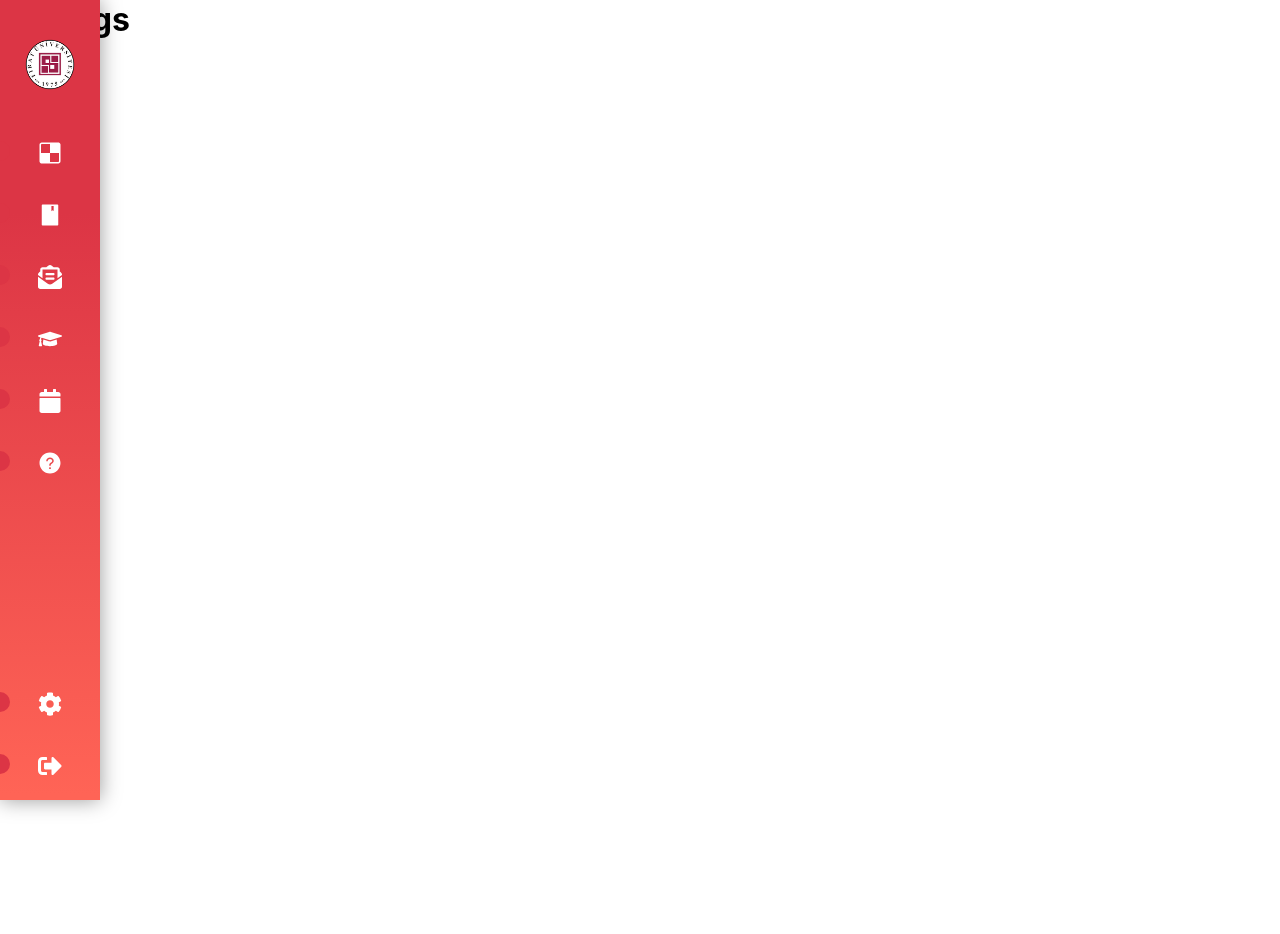
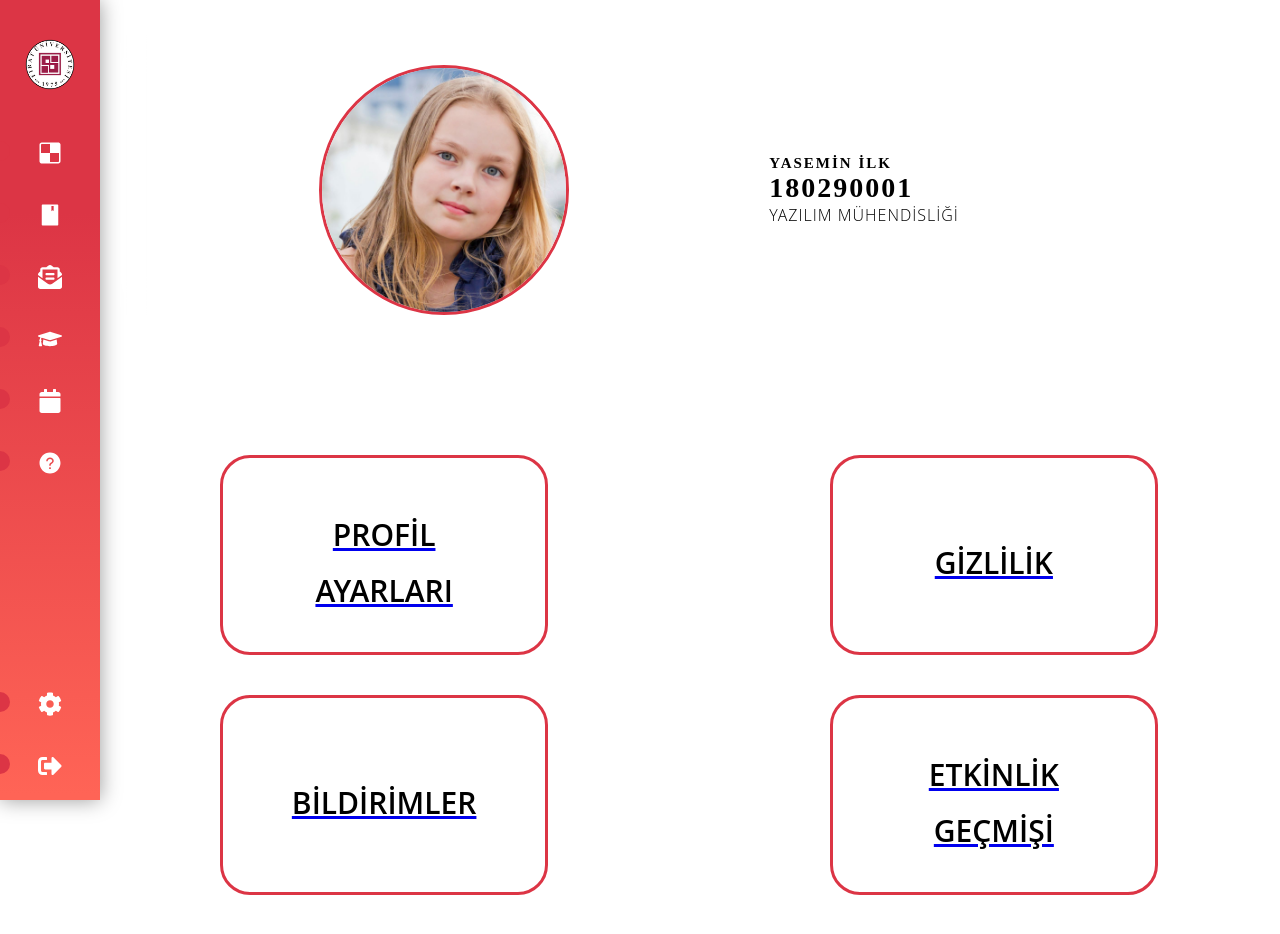
Before and after one commit to Atlantis-Takimi/Atlantis-Frontend, a React (Create React App) app in the folder frontend/: page /settings in a window 1280 px wide. Shown: the top 934 px of the page. Before the commit the page ends 800 px from the top, so only its background shows below. Built offline with nearby package versions, Linux system fonts and the light colour scheme.

Commit message:
Create settings page

```diff
--- a/frontend/src/App.js
+++ b/frontend/src/App.js
@@ -21,7 +21,7 @@ import Events from './Pages/Events'
 import HelpCenter from './Pages/HelpCenter'
 import Lessons from './Pages/Lessons'
 import QuestionsAnswers from './Pages/QuestionsAnswers'
-import Settings from './Pages/Settings'
+import Settings from './Pages/Settings/Settings'
 
 
 
--- /dev/null
+++ b/frontend/src/Pages/Settings/Settings.css
@@ -0,0 +1,118 @@
+.header-container {
+    position: relative;
+    display: flex;
+    justify-content: center;
+    align-items: center;
+    margin-top: 5px;
+    backdrop-filter: blur(20px);
+}
+
+@keyframes fade-in {
+    0%{transform: translateY(0);
+        opacity: 1;
+    }
+}
+
+.header-container h3 {
+    display: flex;
+    flex-direction: column;
+    font-size: 28px;
+    text-transform: uppercase;
+    font-weight: 900;
+    letter-spacing: 2px;
+    font-family: Poppins;
+}
+
+.header-container h3 p {
+    font-size: 15px;
+}
+
+.header-container h3 p span {
+    color: var(--color-pri);
+    font-size: 20px;
+}
+
+.header-container h2 {
+    font-size: 16px;
+    font-weight: 100;
+    color: var(--color-pri);
+    font-family: "Open Sans";
+    letter-spacing: 1px;
+}
+
+.header-container img {
+    height: 250px;
+    width: 250px;
+    border-radius: 50%;
+    border: 3px solid #DC3545;
+    transform: translate(-200px);
+}
+
+/* ---- */
+
+.settings-container {
+    position: relative;
+    display: flex;
+    flex-direction: column;
+    justify-content: start;
+    align-items: flex-start;
+    min-height: 80vh;
+    padding: 100px;
+}
+
+.settings-container h1 {
+    margin: 0 auto;
+    font-size: 22px;
+    font-family: 'Open Sans Condansed';
+    font-weight: 400;
+    color: var(--color-pri);
+}
+
+.settings-container .settings-links {
+    position: relative;
+    display: flex;
+    justify-content: space-between;
+    align-items: center;
+    width: 100%;
+    margin-top: 40px;
+}
+
+
+.settings-container .settings {
+    position: relative;
+    height: 200px;
+    width: 35%;
+    border: 3px solid #DC3545;
+    border-radius: 30px;
+    display: flex;
+    flex-direction: column;
+    justify-content: center;
+    align-items: center;
+    transition: background .3s ease, transform .2s ease;
+}
+
+.settings-container .settings:hover {
+    background: rgba(255, 2555, 255, 0.096);
+    transform: scale(1.1);
+    color: #DC3545;
+}
+
+.settings-container .settings h2 {
+    position: relative;
+    margin-top: 15px;
+    font-size: 30px;
+    font-weight: 600;
+    display: flex;
+    flex-direction: column;
+    text-transform: capitalize;
+    font-family: 'Open Sans';
+    text-align: center;
+    color: black;
+}
+
+.settings-container .settings h2 span {
+    font-size: 13px;
+    font-weight: 100;
+    margin-top: 3px;
+    color: black;
+}
--- /dev/null
+++ b/frontend/src/Pages/Settings/Settings.jsx
@@ -0,0 +1,44 @@
+import React from 'react'
+import './Settings.css'
+import img from '../../img/student.jpg';
+
+function Settings() {
+  return (
+
+    <div className='container'>
+      <div id='home' className='container header-container'>
+        <img src={img} alt='' />
+        <h3>
+          <p>YASEMİN İLK</p>
+          180290001
+          <h2>YAZILIM MÜHENDİSLİĞİ</h2>
+        </h3>
+      </div>
+      <div className='container settings-container'>
+          <div className='settings-links'>
+            <a href='#profileSettings' className='settings youtube'>
+              <h2>PROFİL</h2>
+              <h2>AYARLARI</h2>
+            </a>
+
+            <a href='#security' className='settings mail'>
+              <h2>GİZLİLİK</h2>
+            </a>
+          </div>
+
+          <div className='settings-links'>
+            <a href='#notification' className='settings youtube'>
+              <h2>BİLDİRİMLER</h2>
+            </a>
+
+            <a href='#events' className='settings youtube'>
+              <h2>ETKİNLİK</h2>
+              <h2>GEÇMİŞİ</h2>
+            </a>
+          </div>
+      </div>
+    </div>
+  )
+}
+
+export default Settings;
```
Also changed, not shown: frontend/src/Pages/Profile/Profile.jsx (+0 -20 lines).
